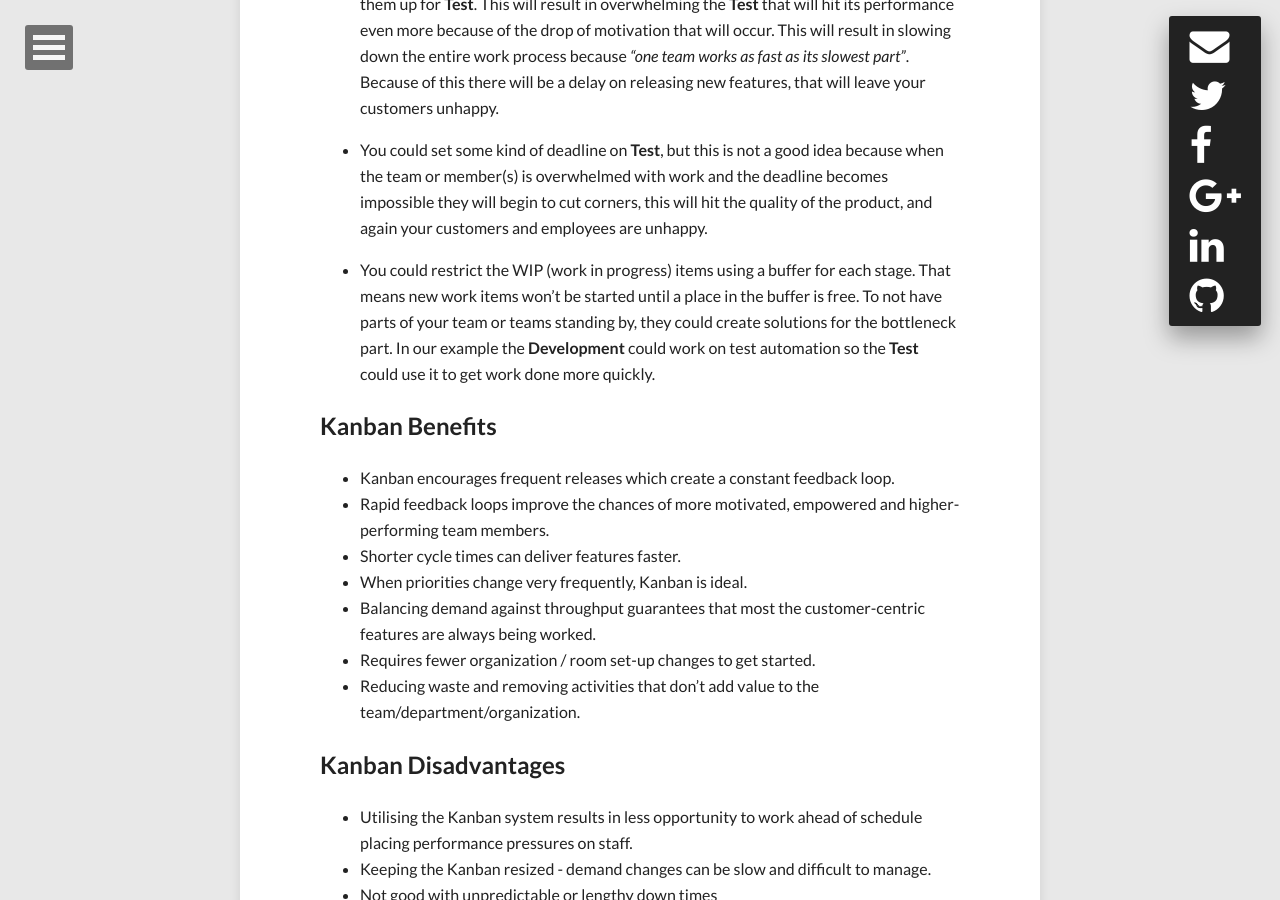
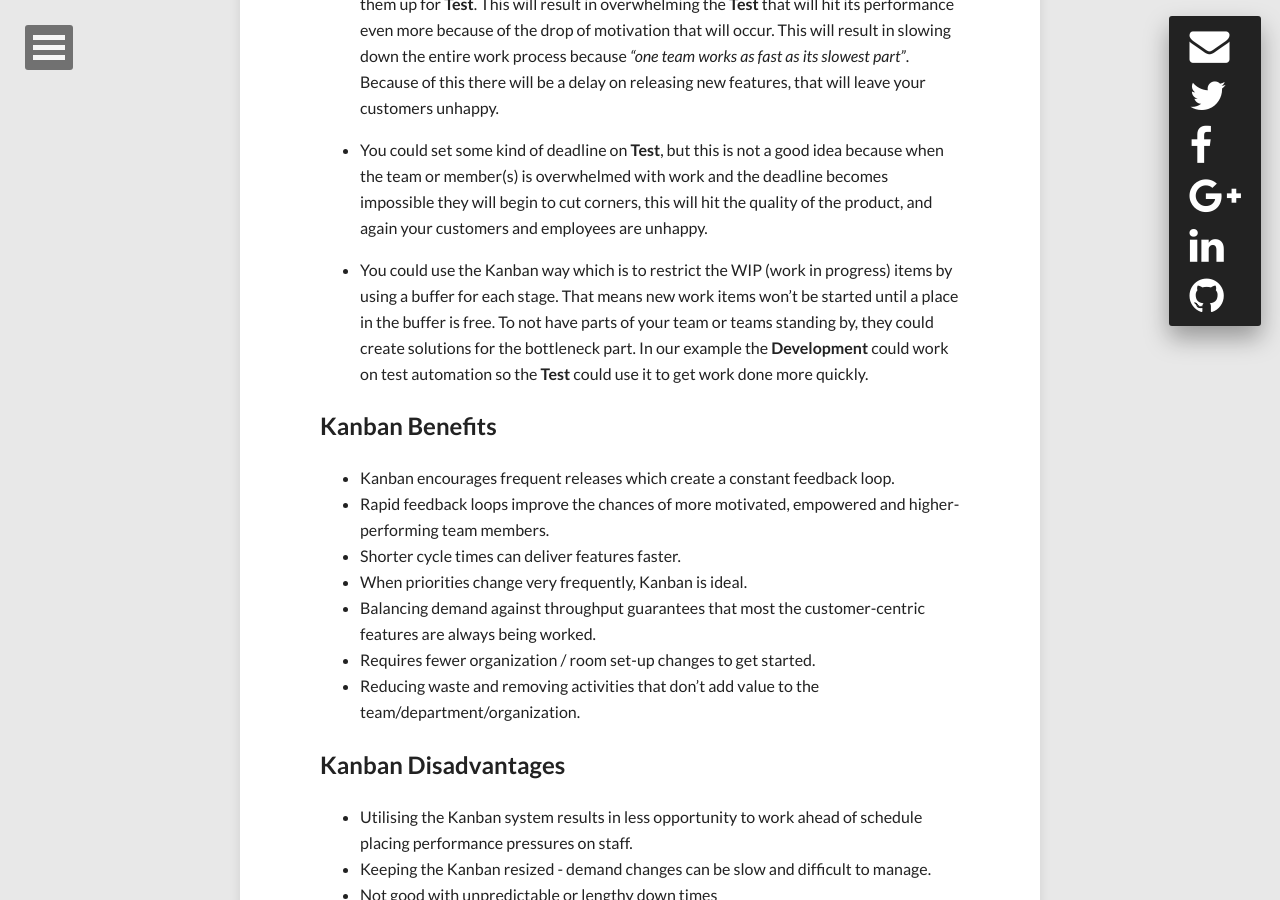
Before and after one commit to itanev/itanev.github.io, a Jekyll site: the page built from _posts/2014-09-07-kanban-what-is-it.md, in a window 1280 px wide and 900 px high, scrolled down 2112 px. Built offline with Jekyll 4.4.1, drawn with Linux system fonts in a browser that asks for light colours; nearby versions of some CDN libraries; comment, search, counter and statistics services are not loaded; some of the changed text lies outside the part shown.

Commit message:
Little change to Kanban post

```diff
--- a/_posts/2014-09-07-kanban-what-is-it.md
+++ b/_posts/2014-09-07-kanban-what-is-it.md
@@ -39,7 +39,7 @@ In this case you have several options:
 
 * You could set some kind of deadline on **Test**, but this is not a good idea because when the team or member(s) is overwhelmed with work and the deadline becomes impossible they will begin to cut corners, this will hit the quality of the product, and again your customers and employees are unhappy.
 
-* You could restrict the WIP (work in progress) items using a buffer for each stage. That means new work items won't be started until a place in the buffer is free. To not have parts of your team or teams standing by, they could create solutions for the bottleneck part. In our example the **Development** could work on test automation so the **Test** could use it to get work done more quickly.
+* You could use the Kanban way which is to restrict the WIP (work in progress) items by using a buffer for each stage. That means new work items won't be started until a place in the buffer is free. To not have parts of your team or teams standing by, they could create solutions for the bottleneck part. In our example the **Development** could work on test automation so the **Test** could use it to get work done more quickly.
 
 ##Kanban Benefits
 
```
